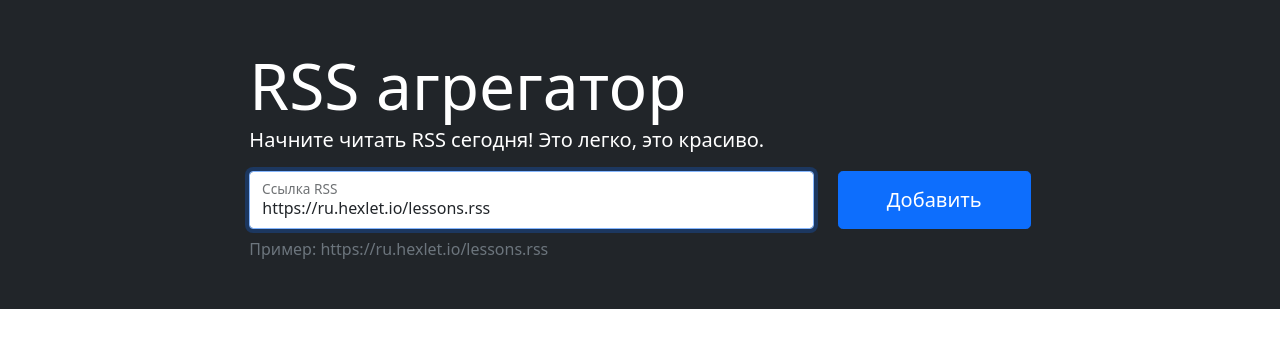
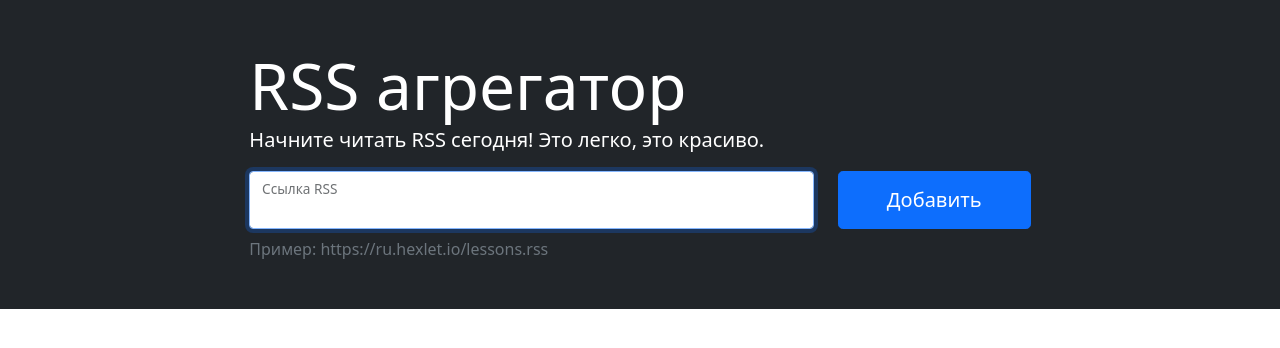
Before and after one commit to dsgnfox/frontend-project-lvl3, a website built with webpack: page index.html in a window 1280 px wide. Built offline with nearby package versions, Linux system fonts and the light colour scheme; what on-change would draw is missing.

Commit message:
remove default value

```diff
--- a/index.html
+++ b/index.html
@@ -18,8 +18,8 @@
             <div class="row">
               <div class="col">
                 <div class="form-floating"><input id="url-input" autofocus="" required="" name="url" aria-label="url"
-                    class="form-control w-100" placeholder="ссылка RSS" autocomplete="off"
-                    value="https://ru.hexlet.io/lessons.rss"> <label for="url-input">Ссылка RSS</label></div>
+                    class="form-control w-100" placeholder="ссылка RSS" autocomplete="off"> <label
+                    for="url-input">Ссылка RSS</label></div>
               </div>
               <div class="col-auto">
                 <button type="submit" aria-label="add" class="h-100 btn btn-lg btn-primary px-sm-5">
```
